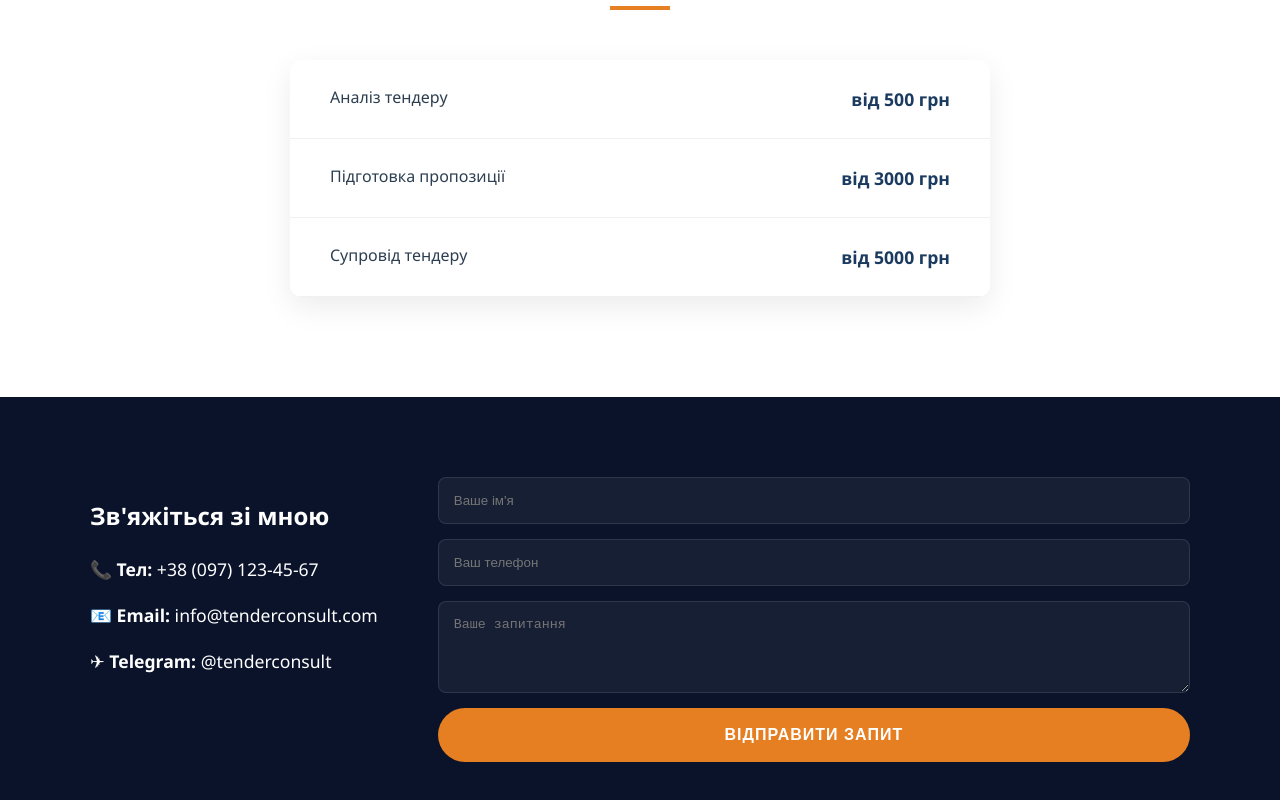
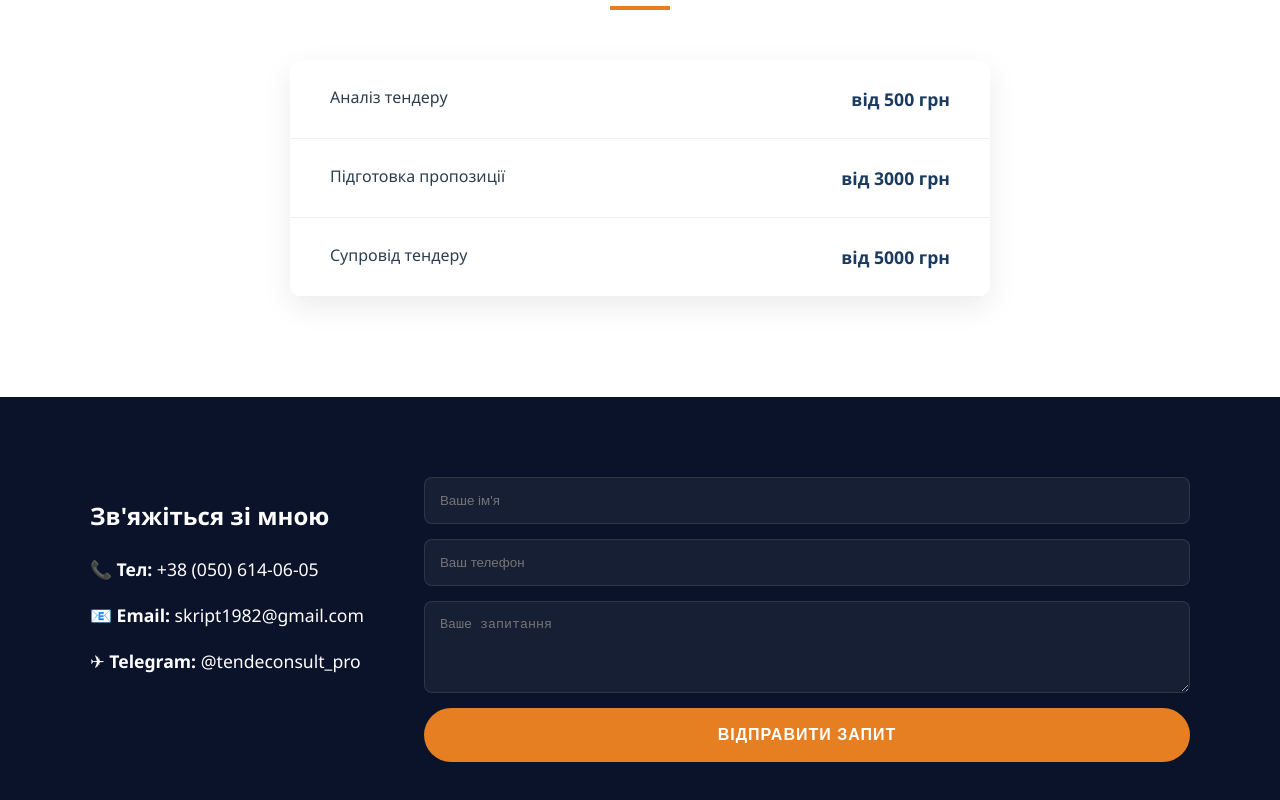
Before and after one commit to KirilKuprum/Proz, a React (Create React App) app in the folder proz/: page / in a window 1280 px wide. Shown: the part 2437-3237 px from the top of the page. Built offline with nearby package versions, Linux system fonts and the light colour scheme.

Commit message:
Update App.js

```diff
--- a/proz/src/App.js
+++ b/proz/src/App.js
@@ -1,4 +1,4 @@
-import React, { useState } from 'react'; // Додано useState для роботи з формою
+import React, { useState } from 'react';
 import './App.css';
 
 function ServiceCard(props) {
@@ -29,7 +29,6 @@ function PriceRow(props) {
 }
 
 function App() {
-  // 1. Створюємо стан для зберігання даних форми
   const [formData, setFormData] = useState({
     name: '',
     phone: '',
@@ -40,13 +39,11 @@ function App() {
     document.getElementById('contacts').scrollIntoView({ behavior: 'smooth' });
   }
 
-  // 2. Функція для обробки відправки форми
   const handleSubmit = async (e) => {
-    e.preventDefault(); // Зупиняємо перезавантаження сторінки
+    e.preventDefault();
 
     try {
-      // Відправляємо POST-запит на ваш FastAPI сервер
-      const response = await fetch('https://proz-backend.onrender.com/apply', {
+      const response = await fetch('http://localhost:8000/apply', {
         method: 'POST',
         headers: {
           'Content-Type': 'application/json',
@@ -58,7 +55,6 @@ function App() {
 
       if (response.ok) {
         alert('Дякуємо! Ваша заявка надіслана в Telegram.');
-        // Очищаємо форму після успіху
         setFormData({ name: '', phone: '', message: '' });
       } else {
         alert('Помилка: ' + result.message);
@@ -99,7 +95,7 @@ function App() {
 
       <section className="experience-section">
         <div className="container">
-          <h2 className="section-title white">Мій досвід</h2>
+          <h2 className="section-title white" style={{ color: 'white' }}>Мій досвід</h2>
           <ul className="experience-list">
             <li><span>✔</span> 10+ років у сфері державних закупівель</li>
             <li><span>✔</span> Практика у великому державному замовнику</li>
@@ -140,12 +136,11 @@ function App() {
         <div className="container footer-flex">
           <div className="contact-info">
             <h2 className="footer-title">Зв'яжіться зі мною</h2>
-            <p>📞 <strong>Тел:</strong> +38 (097) 123-45-67</p>
-            <p>📧 <strong>Email:</strong> info@tenderconsult.com</p>
-            <p>✈ <strong>Telegram:</strong> @tenderconsult</p>
+            <p>📞 <strong>Тел:</strong> +38 (050) 614-06-05</p>
+            <p>📧 <strong>Email:</strong> skript1982@gmail.com</p>
+            <p>✈ <strong>Telegram:</strong> @tendeconsult_pro</p>
           </div>
 
-          {/* 3. Додано onSubmit та прив'язка значень (value/onChange) */}
           <form className="contact-form" onSubmit={handleSubmit}>
             <input
               type="text"
```
